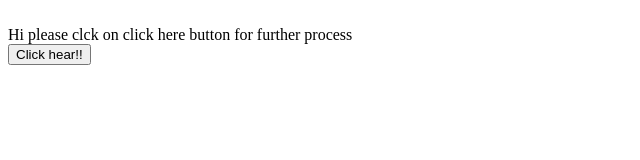
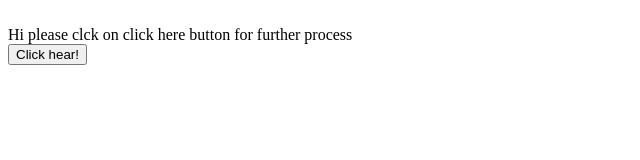
Before and after one commit to ramesh-avula/Rep-Name, a plain HTML site: page index.html in a window 1280 px wide. Shown: the full height of the page, 0-640 px from the left. Drawn offline with Linux system fonts and the light colour scheme.

Commit message:
fourth change

```diff
--- a/index.html
+++ b/index.html
@@ -2,6 +2,6 @@
 <body>
     <br> Hi please clck on click here button for further process</br>
 
-    <button type="button" onclick= "alert('Ramesh Babu')">Click hear!!</button>
+    <button type="button" onclick= "alert('Ramesh Babu')">Click hear!</button>
 </body>
 </html>
```
